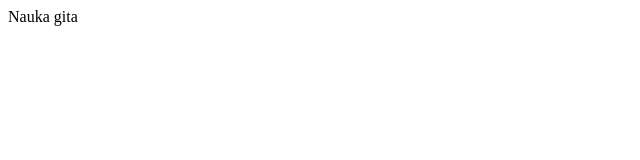
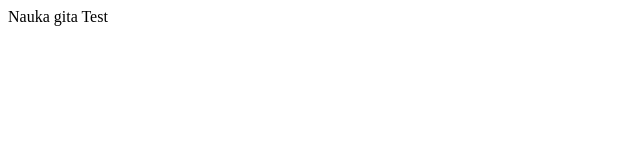
Before and after one commit to Pajicarrys/GitTutorial, a plain HTML site: page index.html in a window 1280 px wide. Shown: the full height of the page, 0-640 px from the left. Drawn offline with Linux system fonts and the light colour scheme.

Commit message:
nasza zmiana

```diff
--- a/index.html
+++ b/index.html
@@ -5,6 +5,6 @@
     <title>Nauka gita</title>
 </head>
 <body>
-    <p>Nauka gita</p>
+    <p>Nauka gita Test</p>
 </body>
 </html>
```
